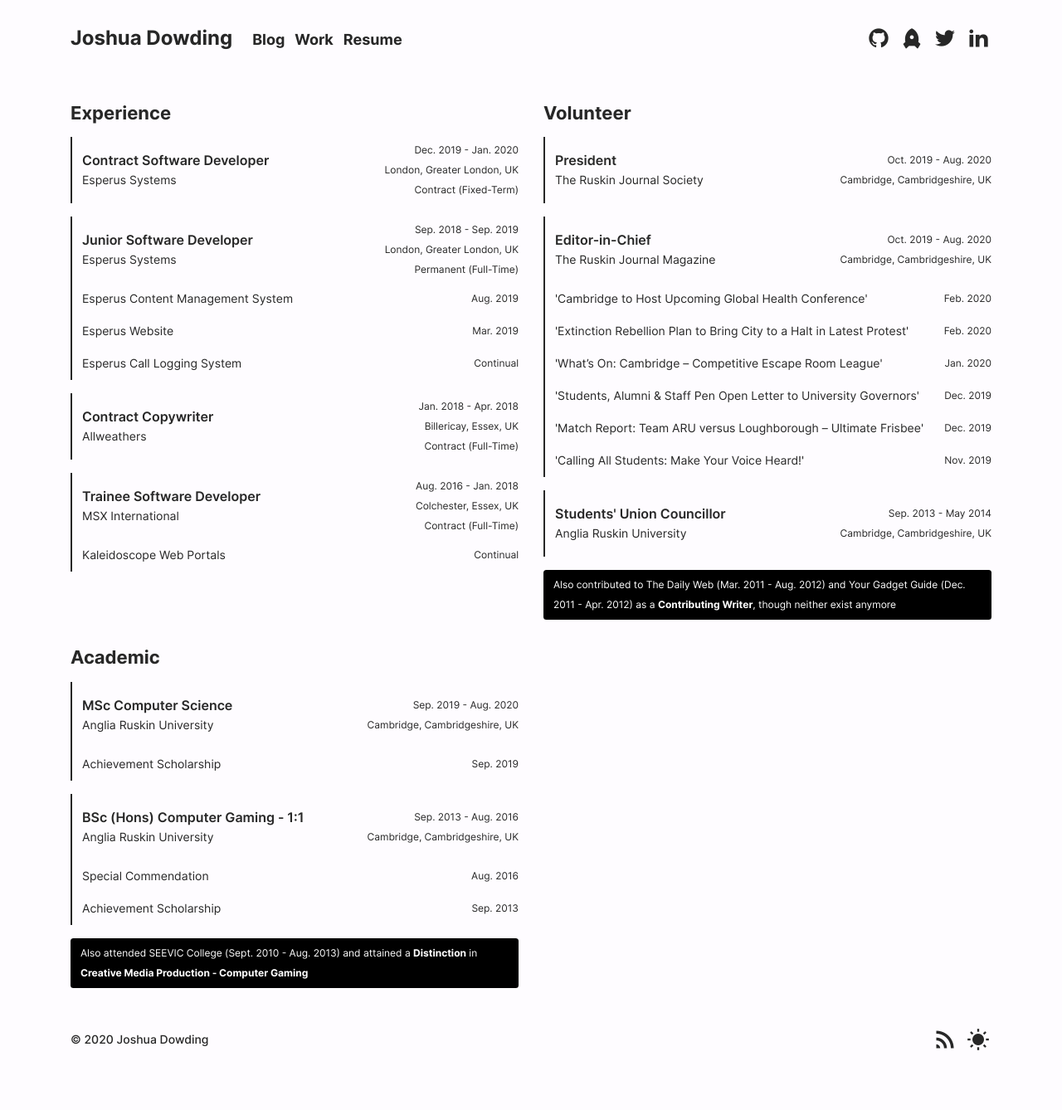
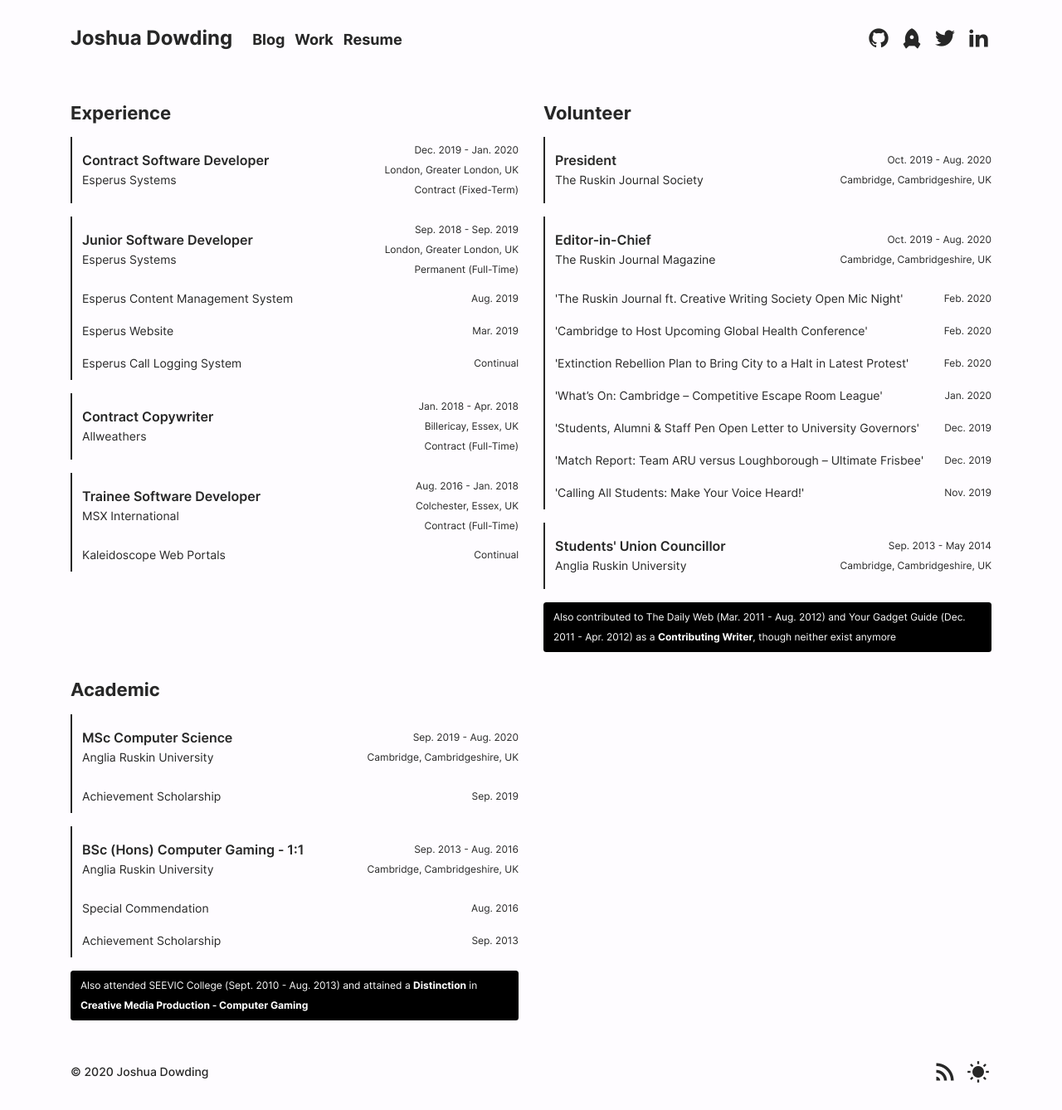
Before and after one commit to joshuadowding/jdowding.me, a Jekyll site: the page built from _pages/resume.html, in a window 1280 px wide. Shown: the whole page at 83% size. Built offline with Jekyll 4.4.1, drawn with Linux system fonts in a browser that asks for light colours; before the commit the page ends 1299 px from its top, so only the background shows below that.

Commit message:
add missing post to resume

```diff
--- a/_pages/resume.html
+++ b/_pages/resume.html
@@ -155,6 +155,18 @@
             <div class="attribute-wrapper">
               <p class="attribute">Oct. 2019 - Aug. 2020</p>
               <p class="attribute">Cambridge, Cambridgeshire, UK</p>
+            </div>
+          </div>
+        </li>
+        <li class="list-group-item sub-item">
+          <div class="item-header">
+            <div class="header-wrapper">
+              <a class="inline-link small" href="https://ruskinjournal.com/2020/02/28/the-ruskin-journal-ft-creative-writing-society-open-mic/" target="_blank">
+                'The Ruskin Journal ft. Creative Writing Society Open Mic Night'
+              </a>
+            </div>
+            <div class="attribute-wrapper">
+              <p class="attribute">Feb. 2020</p>
             </div>
           </div>
         </li>
```
